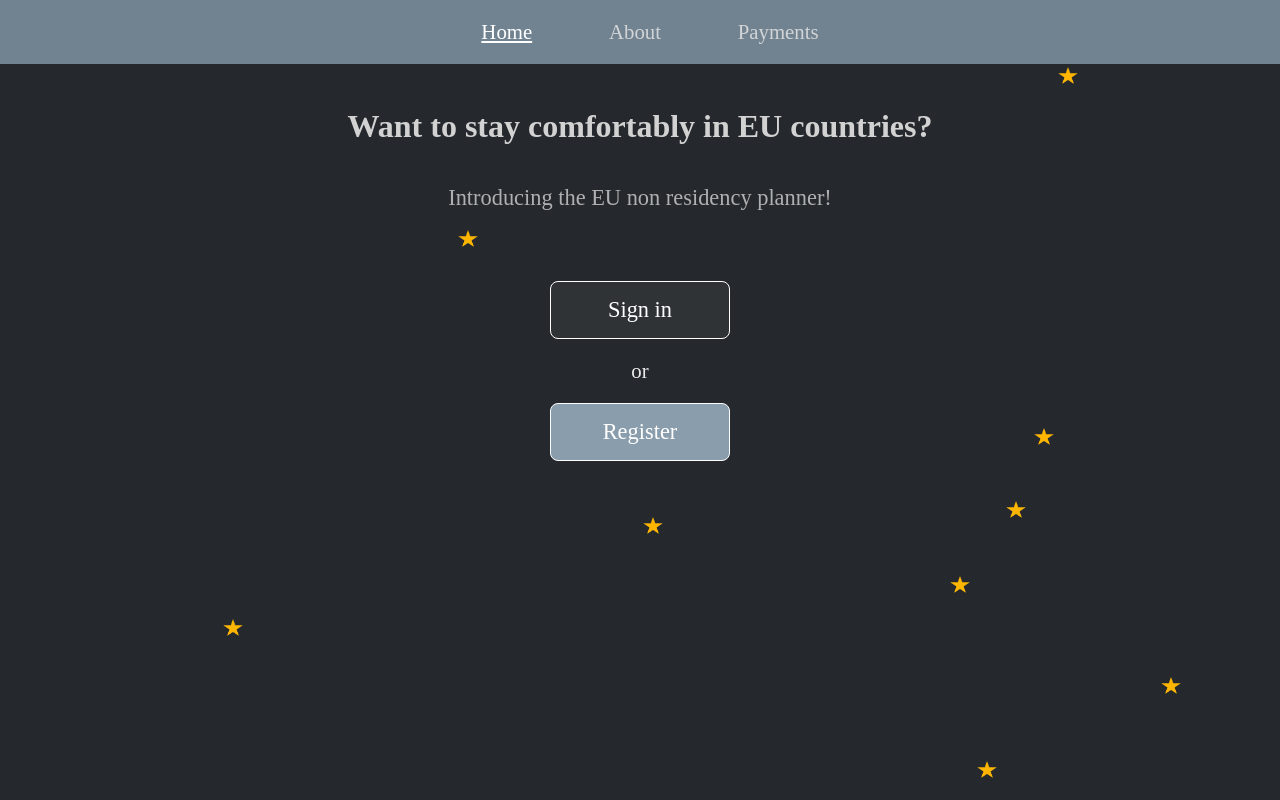
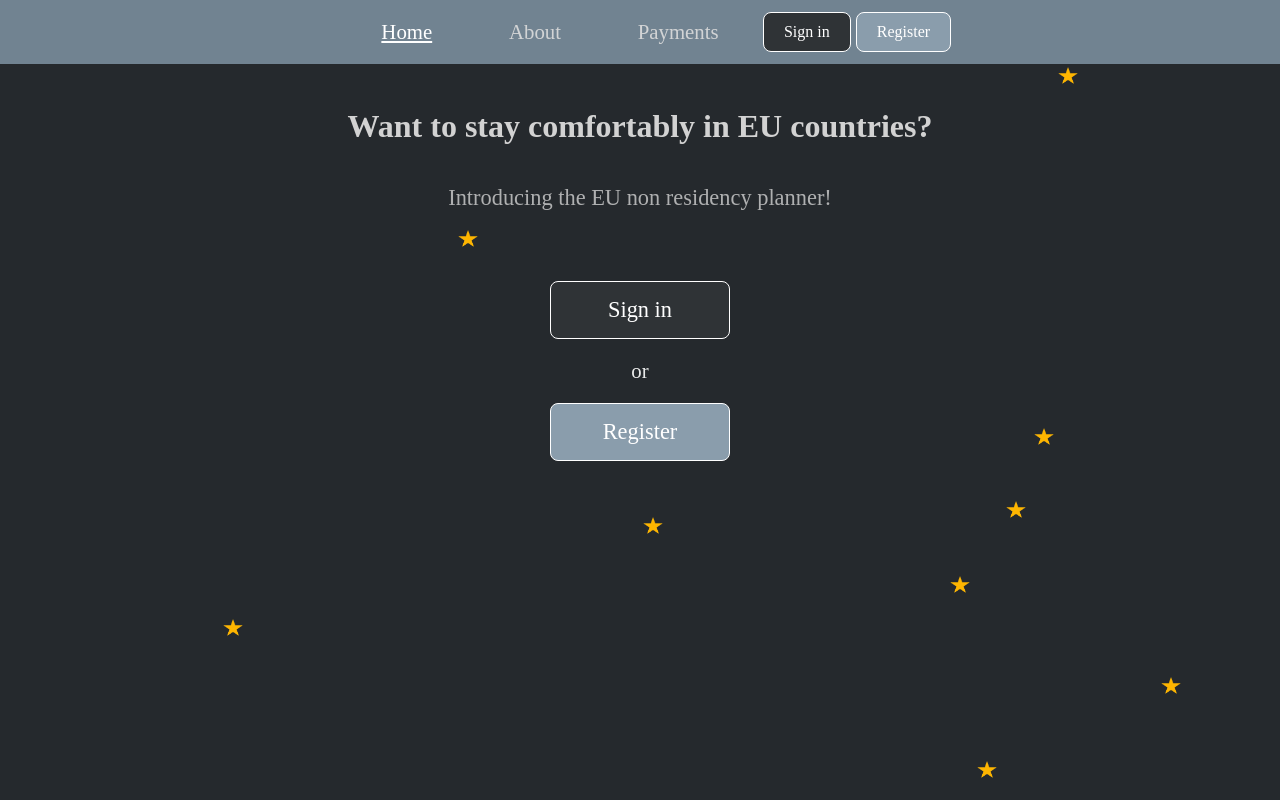
Before and after one commit to TechyTom7/day90, a React (Vite) app: page / in a window 1280 px wide. Built offline with nearby package versions, Linux system fonts and the light colour scheme; no server answers.

Commit message:
Polishing fonts

```diff
--- a/src/components/Home.jsx
+++ b/src/components/Home.jsx
@@ -35,9 +35,9 @@ export default function Home(props) {
                 <h1>Want to stay comfortably in EU countries?</h1>
                 <h2>Introducing the EU non residency planner!</h2>
                 <section id='set-account-section'>
-                    <button id='sign-in-button' onClick={handleSignInClick}>Sign in</button>
+                    <button className='sign-in-button' onClick={handleSignInClick}>Sign in</button>
                     <span>or</span>
-                    <button id='register-button' onClick={handleRegisterClick}>Register</button>
+                    <button className='register-button' onClick={handleRegisterClick}>Register</button>
                 </section>
             </div>
             <div id='stars-container'></div>
--- a/src/components/NavBar.jsx
+++ b/src/components/NavBar.jsx
@@ -1,5 +1,5 @@
 import "../styles/App.css";
-import { Link } from "react-router-dom";
+import { Link, useNavigate } from "react-router-dom";
 import { useContext } from "react";
 import { appContext } from "../App";
 import consts from "../consts";
@@ -14,14 +14,22 @@ function NavLink({ route, active, children }) {
 
 export default function NavBar({ current }) {
 
-    const { user } = useContext(appContext)
-
+    const { user } = useContext(appContext);
+    const navigate = useNavigate();
     return (
         <div id='nav-container'>
             <nav>
                 <NavLink route='/' active={current === "home"}>Home</NavLink>
                 <NavLink route='/about' active={current === "about"}>About</NavLink>
                 <NavLink route='/payments' active={current === "payments"}>Payments</NavLink>
+
+
+                { !user.email ?
+                    <div id="get-account-btns">
+                        <button onClick={() => {navigate('/sign-in')}} className='mini-account-btn sign-in-button'>Sign in</button>
+                        <button onClick={() => {navigate('/register')}} className='mini-account-btn register-button'>Register</button>
+                    </div>
+                : null}
                 {user.email ?
                 <NavLink route='/planner' active={current === "planner"}>Planner</NavLink>
                 : null}
--- a/src/styles/Home.css
+++ b/src/styles/Home.css
@@ -34,36 +34,32 @@ h2 {
     font-size: 1rem;
 }
 
-#sign-in-button {
+.sign-in-button {
     background-color: #2f3336;
 }
 
-#register-button {
+.register-button {
     background-color: #8a9dac;
 }
 
-#sign-in-button, #register-button {
+.sign-in-button, .register-button {
     border: 1px solid #FFF;
     border-radius: 8px;
-    margin-top: 30px;
-    padding: 10px 25px;
-    width: 150px;
-    margin: 15px auto;
     transition: transform 0.3s ease-in-out, background-color 0.3s ease-in-out;
     color: #FFF;
-    font-size: 1.2rem;
+
 }
 
-#sign-in-button:hover, #register-button:hover {
+.sign-in-button:hover, .register-button:hover {
     transform: scale(1.1);
     cursor: pointer;
 }
 
-#sign-in-button:hover {
+.sign-in-button:hover {
     background-color: #3d4245;
 }
 
-#register-button:hover {
+.register-button:hover {
     background-color: #97adbd;
 }
 
@@ -73,6 +69,14 @@ h2 {
     margin: 50px auto;
     flex-direction: column;
     justify-content: center;
+}
+
+#set-account-section button {
+    margin-top: 30px;
+    padding: 10px 25px;
+    width: 150px;
+    margin: 15px auto;
+    font-size: 1.2rem;
 }
 
 #set-account-section span {
@@ -100,13 +104,14 @@ h2 {
         opacity: 0.8;
     }
 
-    #sign-in-button, #register-button {
+    #set-account-section button {
         padding: 15px;
         margin: 20px auto;
         width: 180px;
         font-size: 1.4rem;
     }
 
+
     #set-account-section span {
         font-size: 1.3rem;
     }
--- a/src/styles/NavBar.css
+++ b/src/styles/NavBar.css
@@ -62,9 +62,27 @@ nav {
     transform: scale(1.1);
 }
 
+#get-account-btns {
+    display: flex;
+    width: 200px;
+    justify-content: center;
+    align-items: center;
+    gap: 5px;
+}
+
+#get-account-btns button {
+    padding: 10px 18px;
+    font-size: 1rem;
+}
+
 @media screen and (min-width: 680px) {
     .link-container .link, .link-container .active-link {
         font-size: 1.3rem;
         font-weight: 400;
     }
+
+    #get-account-btns button {
+        padding: 10px 20px;
+        font-size: 1rem;
+    }
 }
```
